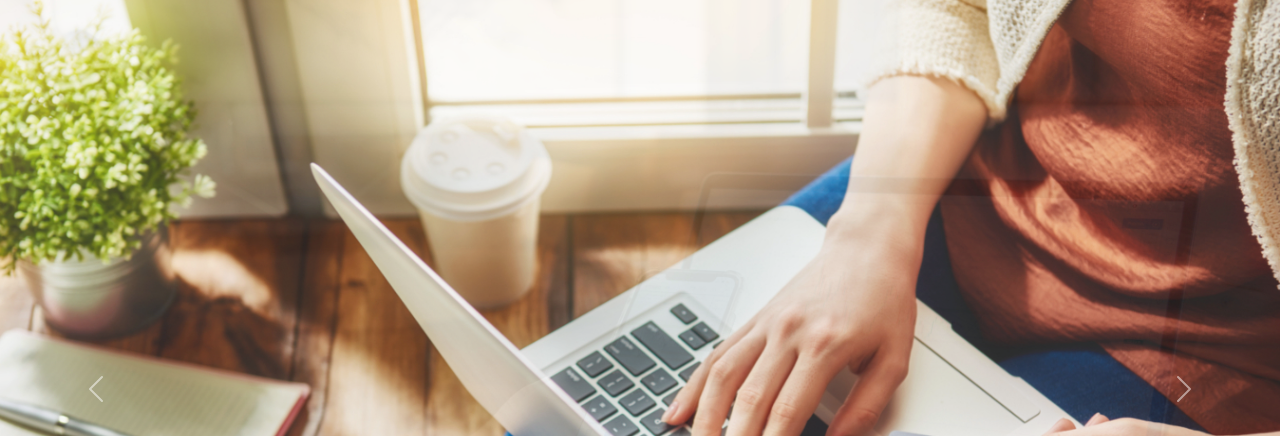
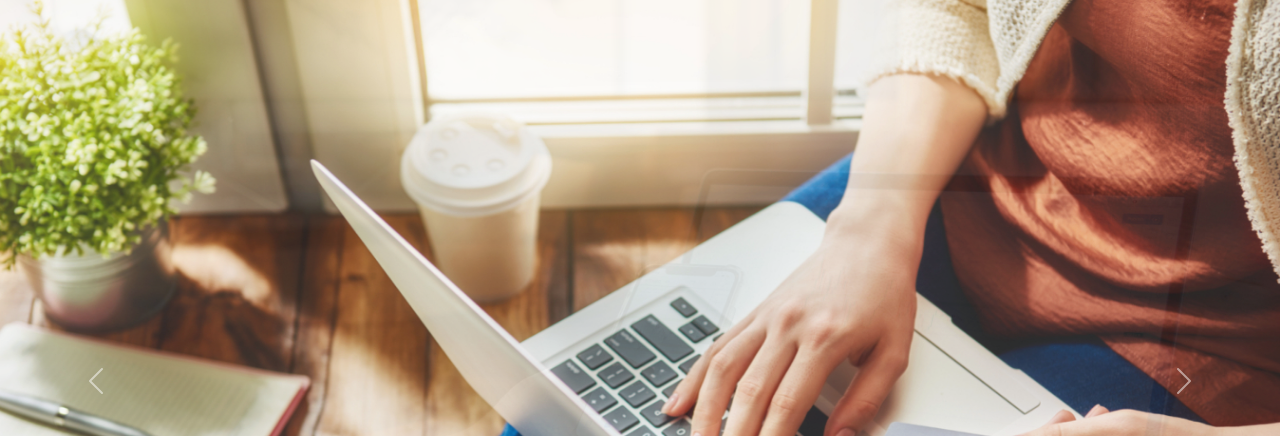
Before and after one commit to BraianEr/4taentregaRodriguez, a website: page index.html in a window 1280 px wide. Shown: the part 143-579 px from the top of the page. Drawn offline with nearby package versions, Linux system fonts and the light colour scheme.

Commit message:
img carrousel

```diff
--- a/scss/components/_carousel.scss
+++ b/scss/components/_carousel.scss
@@ -1,7 +1,7 @@
 /* Carousel */
 .carousel-inner {
   .img-carousel {
-    height: 50rem;
+    height: 49rem;
   }
   .carousel-title {
     font-size: map-get($textmaps, titulo2);
```
Also changed, not shown: css/style.css.
